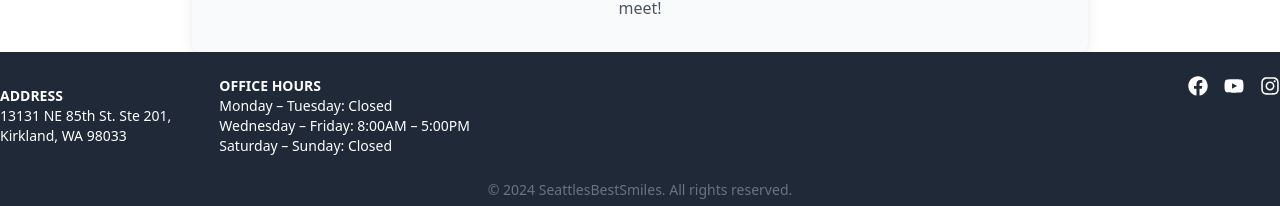
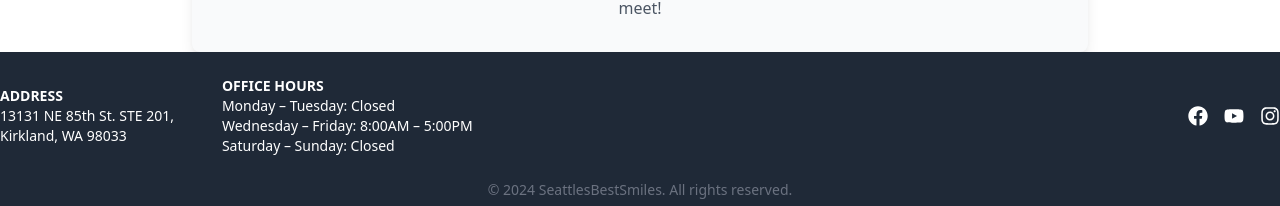
Before and after one commit to kimia2003/SeattleBestSmiles, a React (Create React App) app in the folder seattlebestsmiles/: page / in a window 1280 px wide. Shown: the part 1570-1776 px from the top of the page. Built offline with nearby package versions, Linux system fonts and the light colour scheme; no server answers.

Commit message:
additional changes

```diff
--- a/seattlebestsmiles/src/components/AboutPage.jsx
+++ b/seattlebestsmiles/src/components/AboutPage.jsx
@@ -15,10 +15,6 @@
 
   return (
     <div className="min-h-screen bg-gradient-to-b from-teal-50 to-white">
-
-      <header className="w-full h-40 bg-gradient-to-b from-blue-900 to-blue-700 text-white flex items-center justify-center shadow-lg">
-        <h1 className="text-4xl font-extrabold tracking-wider">About Us</h1>
-      </header>
 
       <section className="w-full">
         <ImageCarousel images={aboutImages} />
--- a/seattlebestsmiles/src/components/Footer.jsx
+++ b/seattlebestsmiles/src/components/Footer.jsx
@@ -4,13 +4,13 @@
 const Footer = () => {
   return (
     <footer className="bg-gray-800 text-white py-6">
-      <div className="container mx-auto flex flex-col items-center md:items-start md:flex-row justify-between text-center md:text-left">
-        {/* Address and Office Hours Section */}
-        <div className="flex flex-col md:flex-row justify-center items-center space-y-4 md:space-y-0 md:space-x-12">
+      <div className="container mx-auto flex flex-col md:flex-row justify-between items-center text-center md:text-left">
+        {/* Address and Office Hours Section - Centered */}
+        <div className="flex flex-col md:flex-row justify-between items-center space-y-4 md:space-y-0 md:space-x-12 w-full md:w-auto">
           {/* Address */}
           <div className="text-sm">
             <p className="font-semibold">ADDRESS</p>
-            <p>13131 NE 85th St. Ste 201,</p>
+            <p>13131 NE 85th St. STE 201,</p>
             <p>Kirkland, WA 98033</p>
           </div>
 
--- a/seattlebestsmiles/src/components/MeetTheDoctor.jsx
+++ b/seattlebestsmiles/src/components/MeetTheDoctor.jsx
@@ -5,9 +5,6 @@
   return (
     <div className="min-h-screen bg-gradient-to-b from-blue-100 to-white">
 
-      <header className="w-full h-40 bg-gradient-to-b from-blue-900 to-blue-700 text-white flex items-center justify-center shadow-lg">
-        <h1 className="text-4xl font-extrabold tracking-wider">Meet Dr. Arkadi Razoumovitch</h1>
-      </header>
 
       <div className="flex flex-col lg:flex-row max-w-6xl mx-auto p-12 mt-12 bg-white shadow-2xl rounded-xl overflow-hidden space-y-8 lg:space-y-0 lg:space-x-12">
         <div className="flex-grow flex justify-center">
```
